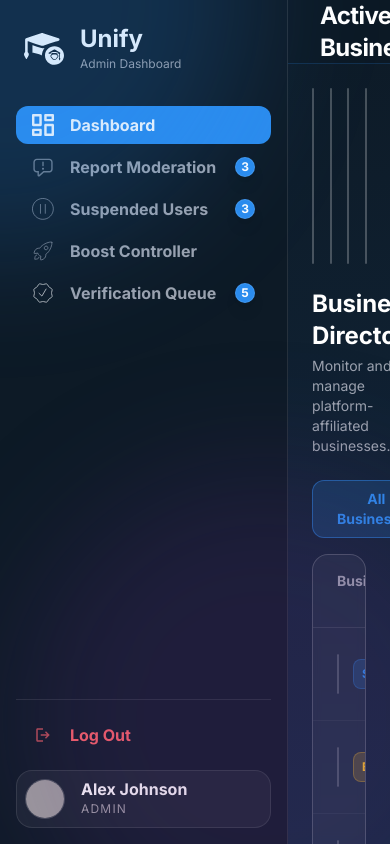
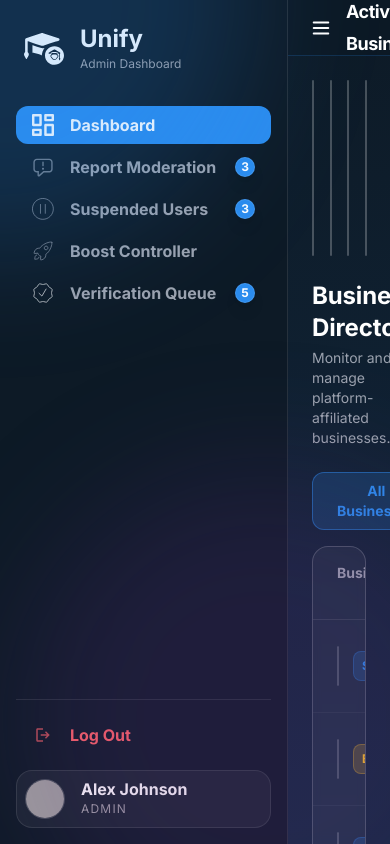
Before and after one commit to Shehan-Dinusha/Unify, a React (Vite) app in the folder frontend/: page /active-businesses in a window 390 px wide. Built offline with nearby package versions, Linux system fonts and the light colour scheme; grey boxes are pictures that could not be loaded.

Commit message:
Updated to Mobile Responsive

```diff
--- a/frontend/src/components/layout/Header.jsx
+++ b/frontend/src/components/layout/Header.jsx
@@ -1,26 +1,32 @@
-const Header = ({ title = "News Feed", rightContent }) => {
+import { Menu } from 'lucide-react';
+
+const Header = ({ title = "News Feed", rightContent, onMenuClick }) => {
   return (
-    <header className="h-16 w-full px-8 bg-dark-1/80 backdrop-blur-md border-b border-primary-blue/20 flex justify-between items-center sticky top-0 z-10 font-inter">
+    <header className="h-14 md:h-16 w-full px-4 md:px-8 bg-dark-1/80 backdrop-blur-md border-b border-primary-blue/20 flex justify-between items-center sticky top-0 z-10 font-inter">
+      {/* Left: Hamburger + Title */}
+      <div className="flex items-center gap-sm">
+        {/* Hamburger — mobile only */}
+        <button
+          onClick={onMenuClick}
+          className="md:hidden p-1.5 rounded-lg hover:bg-white/10 transition-colors text-text-primary"
+        >
+          <Menu size={22} />
+        </button>
+
         {/* Dynamic Title */}
         <div className="flex flex-col justify-center">
-        <h2 className="text-white text-2xl font-bold leading-8 tracking-tight">
+          <h2 className="text-white text-lg md:text-2xl font-bold leading-8 tracking-tight">
             {title}
           </h2>
         </div>
+      </div>
 
-      {/* Action Icons / Search Slot
-      <div className="flex items-center gap-4">
-        {rightContent ? (
-          rightContent
-        ) : (
-          <div className="flex items-center gap-2">
-            Default Search Icon Toggle
-            <button className="p-2 relative flex items-center justify-center shrink-0 hover:bg-white/5 rounded-full transition-colors" onClick={() => console.log('Search')}>
-               <img src="/icon_search.svg" alt="Search" className="w-6 h-6 opacity-70" />
-            </button>
+      {/* Right content — hidden on very small screens if needed */}
+      {rightContent && (
+        <div className="flex items-center">
+          {rightContent}
         </div>
       )}
-      </div>*/}
     </header>
   );
 };
```
Lines whose indentation alone changed are shown as unchanged.
